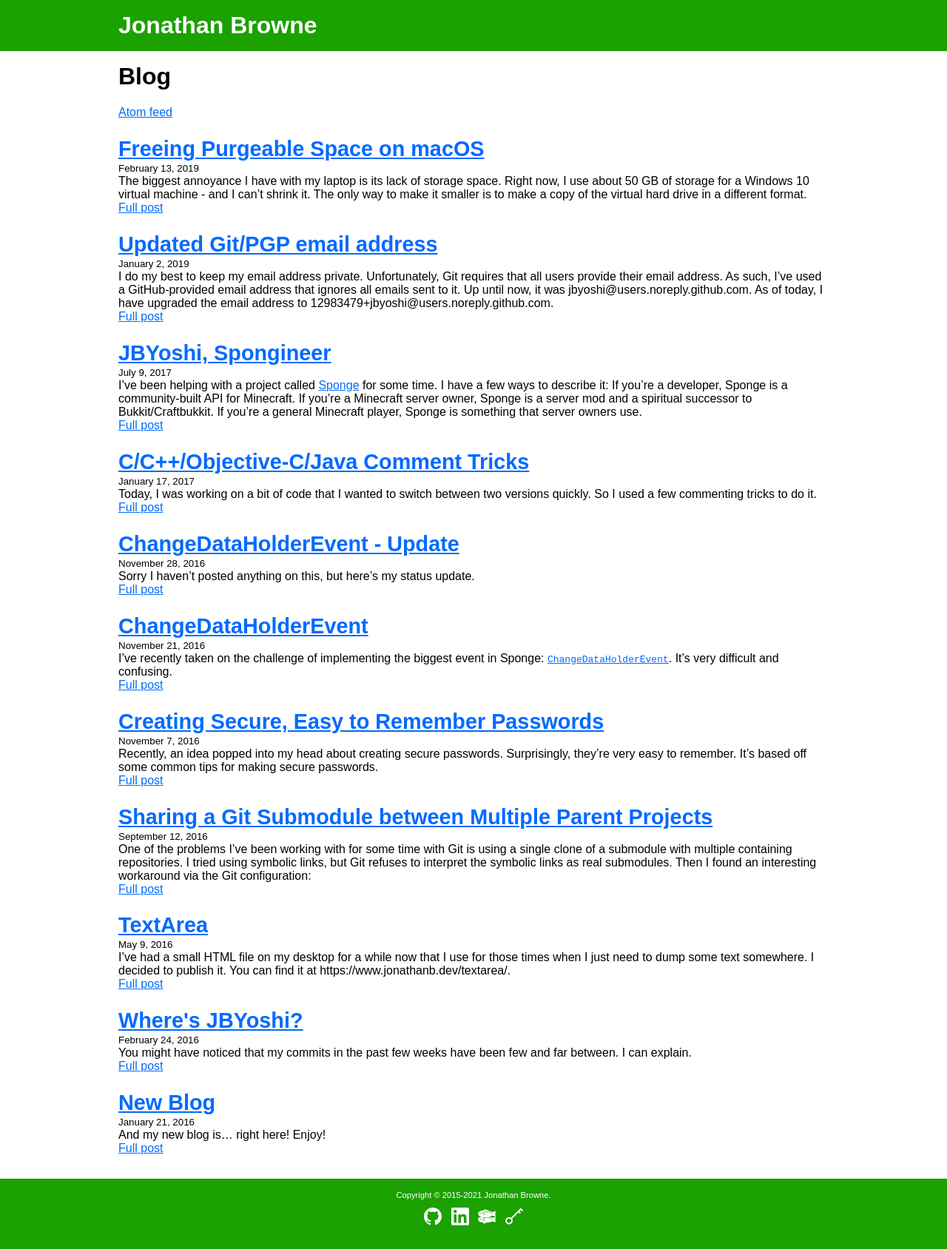
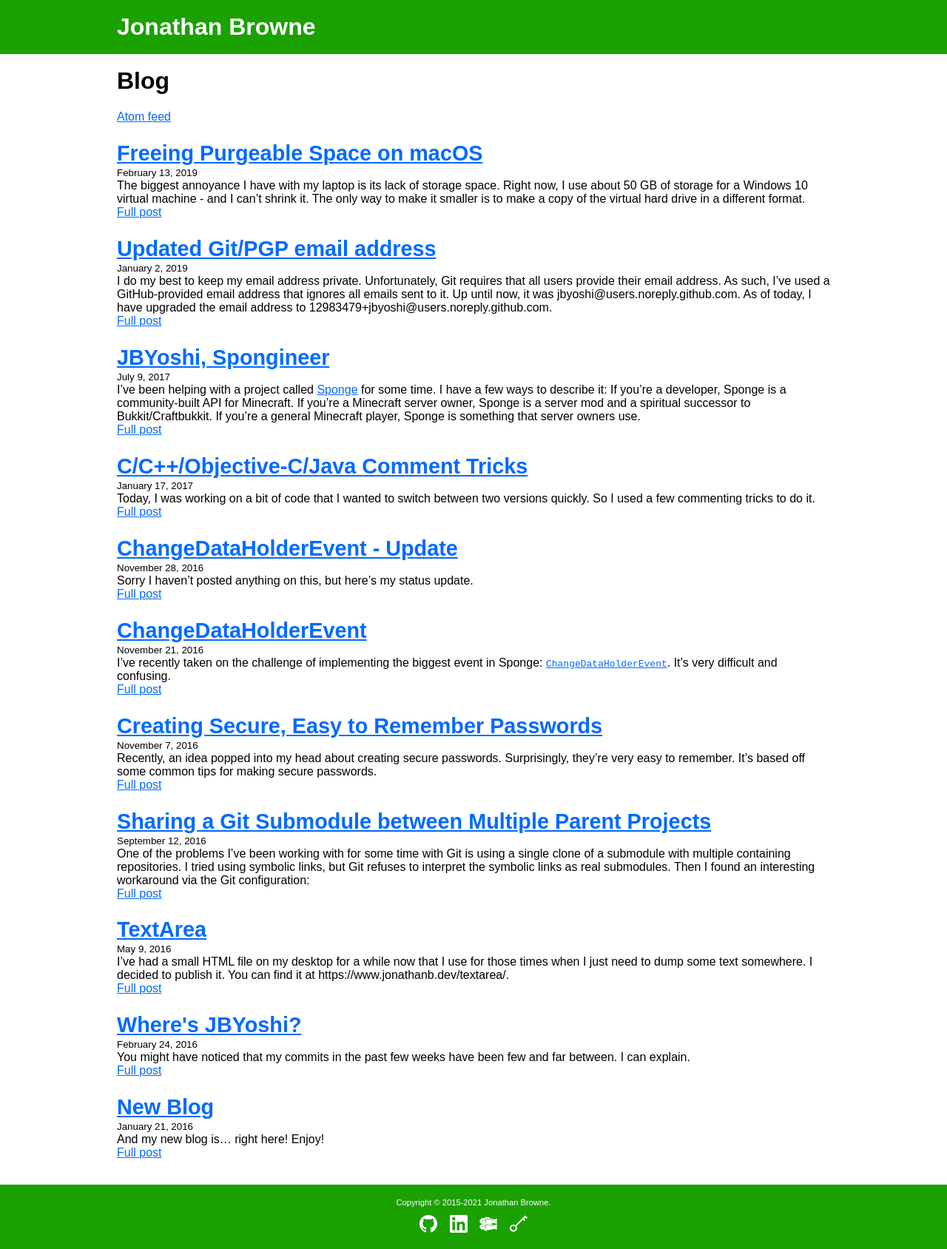
Before and after one commit to JBYoshi/jbyoshi.github.io, a Jekyll site: the page built from blog/index.html, in a window 1280 px wide. Shown: the whole page at 74% size. Built offline with Jekyll 4.4.1, drawn with Linux system fonts in a browser that asks for light colours; the list of posts is cut into pages by our own code.

Commit message:
Use px instead of em, and update profile image srcset.

```diff
--- a/_config.yml
+++ b/_config.yml
@@ -21,4 +21,7 @@
 title: Jonathan Browne
 author: Jonathan Browne
 jbanalytics: https://analytics.jonathanb.dev
+styles:
+  sizes:
+    column: "(min-width: 1000px) 473px, (min-width: 600px) calc(50vw - 27px), calc(100vw - 36px)"
 exclude: ["Gemfile", "Gemfile.lock", "*.sh", "README.md", "assets/3rdparty/README.txt"]
--- a/assets/style.css
+++ b/assets/style.css
@@ -51,9 +51,10 @@
     padding-bottom: env(safe-area-inset-bottom);
 }
 .container {
-    max-width: 60em;
+    box-sizing: border-box;
+    max-width: 1000px;
     margin: 0 auto;
-    padding: 1em;
+    padding: 18px;
 }
 main>.container {
     flex-grow: 1;
@@ -62,9 +63,8 @@
 /* Header */
 #site-header .container {display: flex; flex-direction: column; align-items: stretch; justify-content: space-between;}
 #site-header h1 {font-size: 2em; margin: 0;}
-#site-header nav {display: flex; flex-direction: row; align-items: center;}
-#site-header nav>* {margin-top: 1em;}
-#site-header nav>*:not(:first-child) {margin-left: 1em;}
+#site-header nav {display: flex; flex-direction: row; align-items: center; margin-top: 10px;}
+#site-header nav>*:not(:first-child) {margin-left: 15px;}
 
 /* Footer */
 footer {text-align: center;}
@@ -72,19 +72,19 @@
 /* Misc styles used on various pages */
 .post-title {margin-bottom: 0;}
 .copyright {font-size: 0.7em;}
-a.social {text-decoration: none !important; margin-left: 0.25em; margin-right: 0.25em;}
-.social img {width: 1.5em; height: 1.5em;}
+a.social {display: inline-block; text-decoration: none !important; margin-left: 6px; margin-right: 6px;}
+.social img {width: 24px; height: 24px;}
 img {width: 100%; max-width: 100%; height: auto;}
 input, button, select, textarea {font-size: 100%; font: inherit;}
 textarea {width: 100%; box-sizing: border-box; height: 100vh; resize: none;}
 
 /* Desktop */
-@media screen and (min-width:40em) {
+@media screen and (min-width:600px) {
     #site-header .container {
         flex-direction: row;
     }
     #site-header nav {
-        margin-top: -1em;
+        margin-top: 0;
     }
 
     /* These should only ever be used together. */
@@ -95,20 +95,18 @@
     }
     .left-column {
         width: 50%;
-        padding-right: 0.5em;
+        padding-right: 9px;
         box-sizing: border-box;
         order: 0;
         display: flex;
         flex-direction: column;
-        justify-content: center;
     }
     .right-column {
         width: 50%;
-        padding-left: 0.5em;
+        padding-left: 9px;
         box-sizing: border-box;
         order: 1;
         display: flex;
         flex-direction: column;
-        justify-content: center;
     }
 }
--- a/index.html
+++ b/index.html
@@ -5,9 +5,9 @@
 
 <div class="two-column-container">
 <div class="right-column">
-    <img src="/assets/jonathan-browne-700w.jpg" width="700" height="875"
-        srcset="/assets/jonathan-browne.jpg 3500w, /assets/jonathan-browne-1400w.jpg 1400w, /assets/jonathan-browne-700w.jpg 700w"
-        sizes="(min-width: 60em) 30em, (min-width: 35em) 50vw, 100vw"
+    <img src="/assets/jonathan-browne.jpg" width="2799" height="3500"
+        srcset="/assets/jonathan-browne.jpg 2799w, /assets/jonathan-browne-1400w.jpg 1400w, /assets/jonathan-browne-1000w.jpg 1000w, /assets/jonathan-browne-800w.jpg 800w, /assets/jonathan-browne-500w.jpg 500w"
+        sizes="{{ site.styles.sizes.column }}"
         alt="">
 </div>
 
```
Also changed, not shown: assets/jonathan-browne-1000w.jpg (added), assets/jonathan-browne-500w.jpg (added), assets/jonathan-browne-700w.jpg (deleted), assets/jonathan-browne-800w.jpg (added).
